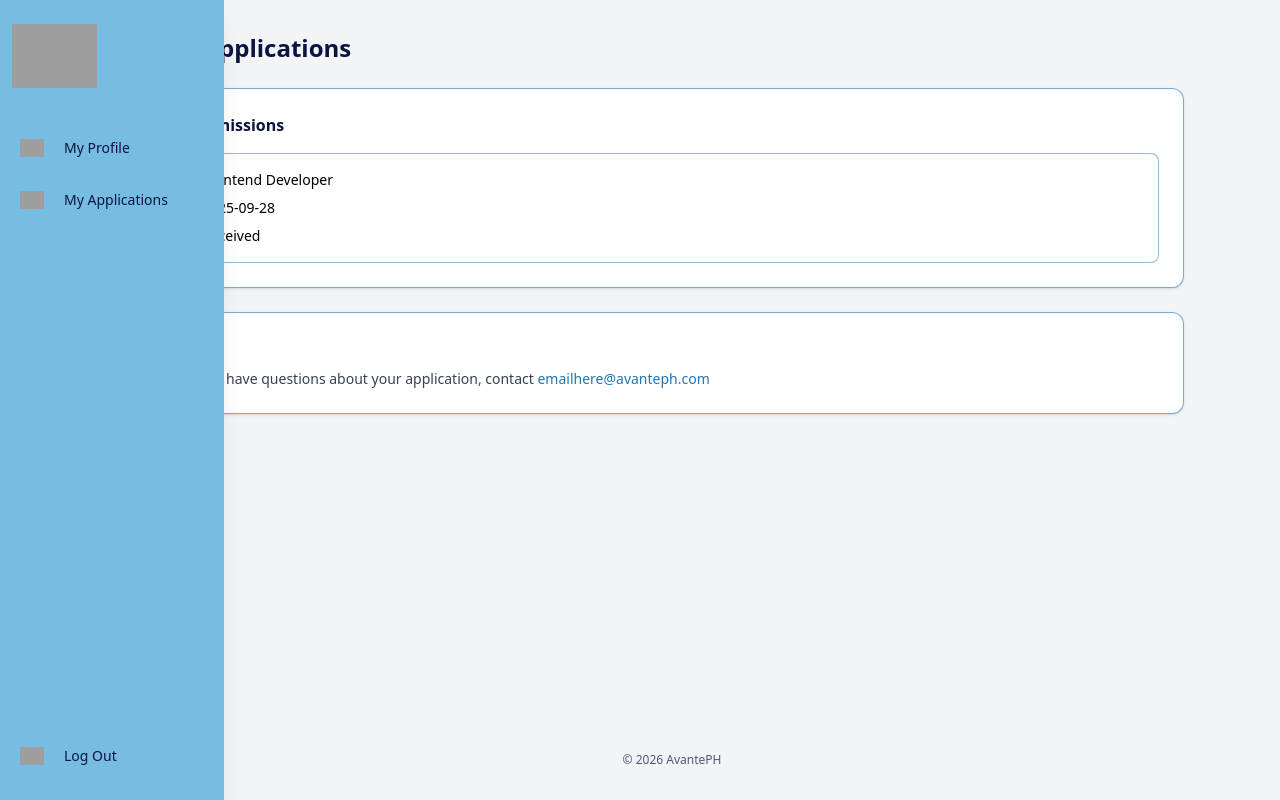
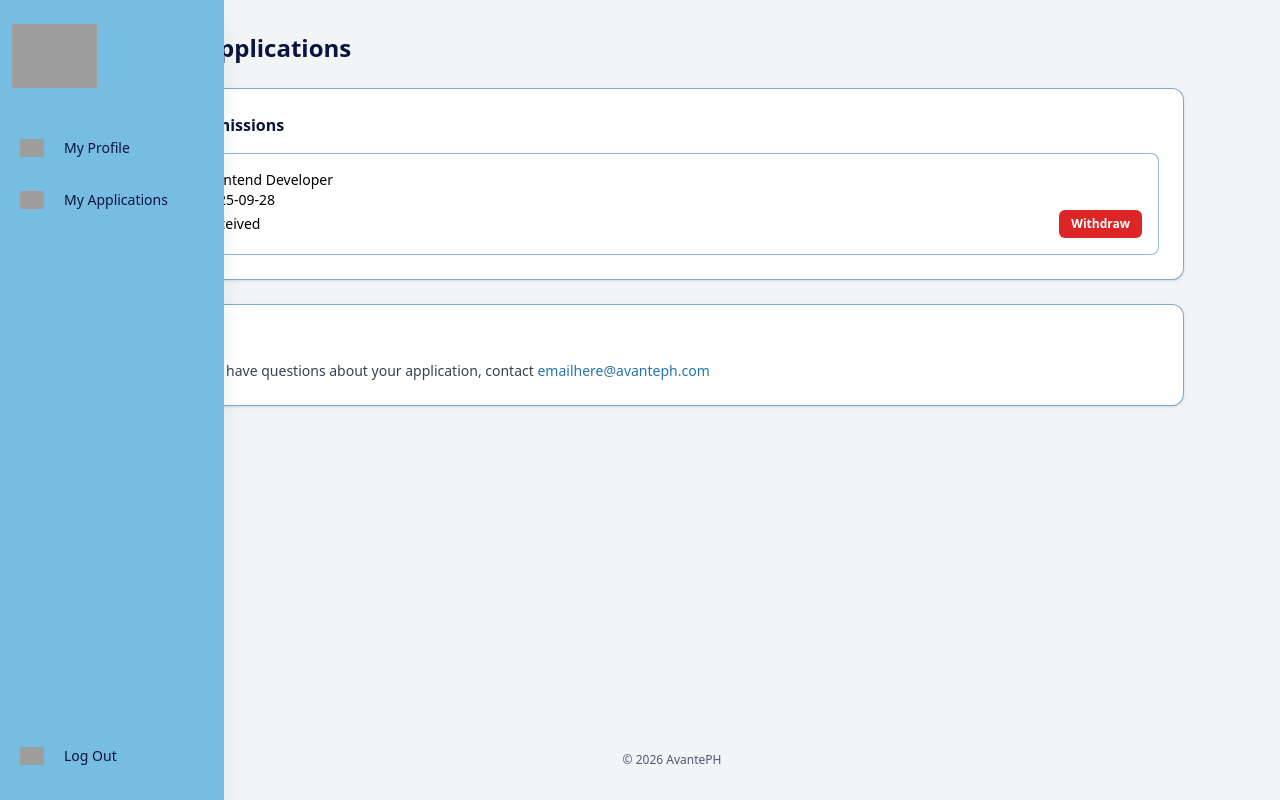
Before and after one commit to hearseboyjl/speechflo, a React (Vite) app in the folder Ali/: page /my_applications in a window 1280 px wide. Built offline with nearby package versions, Linux system fonts and the light colour scheme; grey boxes are pictures that could not be loaded.

Commit message:
Update My_Applications.jsx

```diff
--- a/Ali/src/My_Applications.jsx
+++ b/Ali/src/My_Applications.jsx
@@ -1,16 +1,20 @@
 import { useNavigate } from "react-router-dom";
+import { useState } from "react";
 
 export default function My_Applications() {
   const navigate = useNavigate();
 
-  const applications = [
+  const [applications, setApplications] = useState([
     {
       id: 1,
       position: "Frontend Developer",
       date: "2025-09-28",
       status: "Received",
     },
-  ];
+  ]);
+
+  const [showConfirm, setShowConfirm] = useState(false);
+  const [selectedAppId, setSelectedAppId] = useState(null);
 
   const IconBox = ({ src, alt }) => (
     <div className="w-10 h-10 flex items-center justify-center flex-shrink-0">
@@ -18,45 +22,48 @@ export default function My_Applications() {
     </div>
   );
 
+  const handleWithdrawClick = (id) => {
+    setSelectedAppId(id);
+    setShowConfirm(true);
+  };
+
+  const handleConfirmWithdraw = () => {
+    setApplications((prev) =>
+      prev.filter((app) => app.id !== selectedAppId)
+    );
+    setShowConfirm(false);
+    setSelectedAppId(null);
+  };
+
+  const handleCancelWithdraw = () => {
+    setShowConfirm(false);
+    setSelectedAppId(null);
+  };
+
   return (
     <div className="min-h-screen flex bg-[#f3f4f6]">
       {/* SIDEBAR */}
       <div
         className="
-          group
-          fixed top-0 left-0 h-full z-30
+          group fixed top-0 left-0 h-full z-30
           transition-all duration-300
           w-16 hover:w-56
-          shadow-xl
-          bg-[#77bce1]
+          shadow-xl bg-[#77bce1]
         "
       >
         <div className="flex flex-col h-full py-6">
-          {/* HEADER (LOGO ONLY – BIG ON EXPAND) */}
           <div className="px-3 mb-10 flex justify-center group-hover:justify-start">
             <img
               src="/AvantePH_logo.png"
               alt="AvantePH"
-              className="
-                hidden group-hover:block
-                h-16
-                w-auto
-              "
+              className="hidden group-hover:block h-16 w-auto"
             />
           </div>
 
-          {/* MENU */}
           <div className="flex flex-col gap-3 px-3">
-            {/* MY PROFILE (NOW FIRST) */}
             <button
-              onClick={() => navigate("/my-profile")}
-              className="
-                flex items-center gap-3
-                text-[#0b1440] text-sm
-                hover:bg-white/40
-                rounded-lg
-                transition
-              "
+              onClick={() => navigate("/old_applicant")}
+              className="flex items-center gap-3 text-[#0b1440] text-sm hover:bg-white/40 rounded-lg transition"
             >
               <IconBox src="/profile_icon.png" alt="My Profile" />
               <span className="hidden group-hover:block whitespace-nowrap">
@@ -64,39 +71,21 @@ export default function My_Applications() {
               </span>
             </button>
 
-            {/* MY APPLICATIONS (NOW SECOND) */}
             <button
               onClick={() => navigate("/my_applications")}
-              className="
-                flex items-center gap-3
-                text-[#0b1440] text-sm
-                hover:bg-white/40
-                rounded-lg
-                transition
-              "
+              className="flex items-center gap-3 text-[#0b1440] text-sm hover:bg-white/40 rounded-lg transition"
             >
-              <IconBox
-                src="/my_applications_icon.png"
-                alt="My Applications"
-              />
+              <IconBox src="/my_applications_icon.png" alt="My Applications" />
               <span className="hidden group-hover:block whitespace-nowrap">
                 My Applications
               </span>
             </button>
           </div>
 
-          {/* LOGOUT */}
           <div className="mt-auto px-3">
             <button
               onClick={() => navigate("/login-applicant")}
-              className="
-                w-full
-                flex items-center gap-3
-                text-[#0b1440] text-sm
-                hover:bg-white/40
-                rounded-lg
-                transition
-              "
+              className="w-full flex items-center gap-3 text-[#0b1440] text-sm hover:bg-white/40 rounded-lg transition"
             >
               <IconBox src="/logout_icon.png" alt="Logout" />
               <span className="hidden group-hover:block whitespace-nowrap">
@@ -130,15 +119,29 @@ export default function My_Applications() {
                   <div
                     key={app.id}
                     className="
-                      grid grid-cols-1 sm:grid-cols-3 gap-2
-                      bg-white
-                      border border-[#2475AF]/50
-                      rounded-lg p-4 text-sm
+                      grid grid-cols-1 sm:grid-cols-3
+                      bg-white border border-[#2475AF]/50
+                      rounded-lg p-4 text-sm items-center
                     "
                   >
                     <div>{app.position}</div>
                     <div>{app.date}</div>
-                    <div className="font-medium">{app.status}</div>
+
+                    <div className="flex items-center justify-between gap-3">
+                      <span className="font-medium">{app.status}</span>
+                      <button
+                        type="button"
+                        onClick={() => handleWithdrawClick(app.id)}
+                        className="
+                          px-3 py-1.5 rounded-md
+                          bg-red-600 text-white text-xs font-semibold
+                          hover:bg-red-700 active:scale-95
+                          transition
+                        "
+                      >
+                        Withdraw
+                      </button>
+                    </div>
                   </div>
                 ))}
               </div>
@@ -147,9 +150,7 @@ export default function My_Applications() {
 
           {/* HELP */}
           <div className="bg-white rounded-xl border border-[#2475AF]/60 p-6 shadow mb-8">
-            <h2 className="font-semibold mb-2 text-[#0b1440]">
-              Help
-            </h2>
+            <h2 className="font-semibold mb-2 text-[#0b1440]">Help</h2>
             <p className="text-sm text-gray-700">
               If you have questions about your application, contact{" "}
               <span className="font-medium text-[#2475AF]">
@@ -158,12 +159,41 @@ export default function My_Applications() {
             </p>
           </div>
 
-          {/* FOOTER */}
           <div className="mt-auto text-center text-xs text-[#0b1440]/70">
             © 2026 AvantePH
           </div>
         </div>
       </div>
+
+      {/* CONFIRMATION MODAL */}
+      {showConfirm && (
+        <div className="fixed inset-0 z-50 flex items-center justify-center bg-black/40 backdrop-blur-sm">
+          <div className="bg-white rounded-xl w-full max-w-sm p-6 shadow-xl">
+            <h3 className="text-lg font-semibold text-[#0b1440] mb-3">
+              Withdraw Application
+            </h3>
+            <p className="text-sm text-gray-600 mb-6">
+              Are you sure you want to withdraw this application? This action
+              cannot be undone.
+            </p>
+
+            <div className="flex justify-end gap-3">
+              <button
+                onClick={handleCancelWithdraw}
+                className="px-4 py-2 rounded-lg text-sm border border-gray-300 hover:bg-gray-100 transition"
+              >
+                Cancel
+              </button>
+              <button
+                onClick={handleConfirmWithdraw}
+                className="px-4 py-2 rounded-lg text-sm bg-red-600 text-white font-semibold hover:bg-red-700 transition"
+              >
+                Yes, Withdraw
+              </button>
+            </div>
+          </div>
+        </div>
+      )}
     </div>
   );
 }
```
